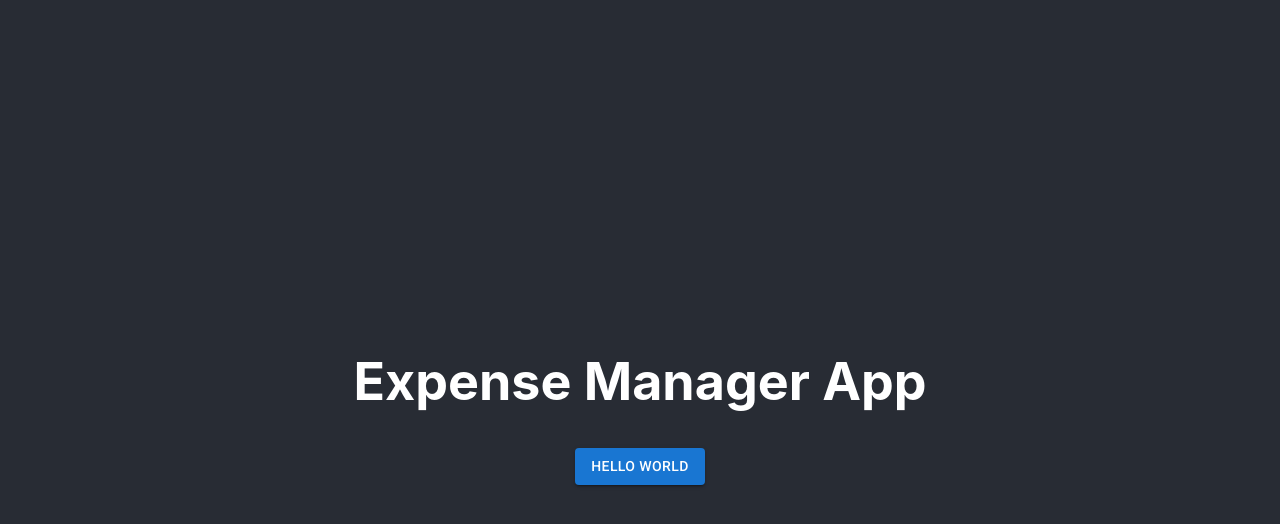
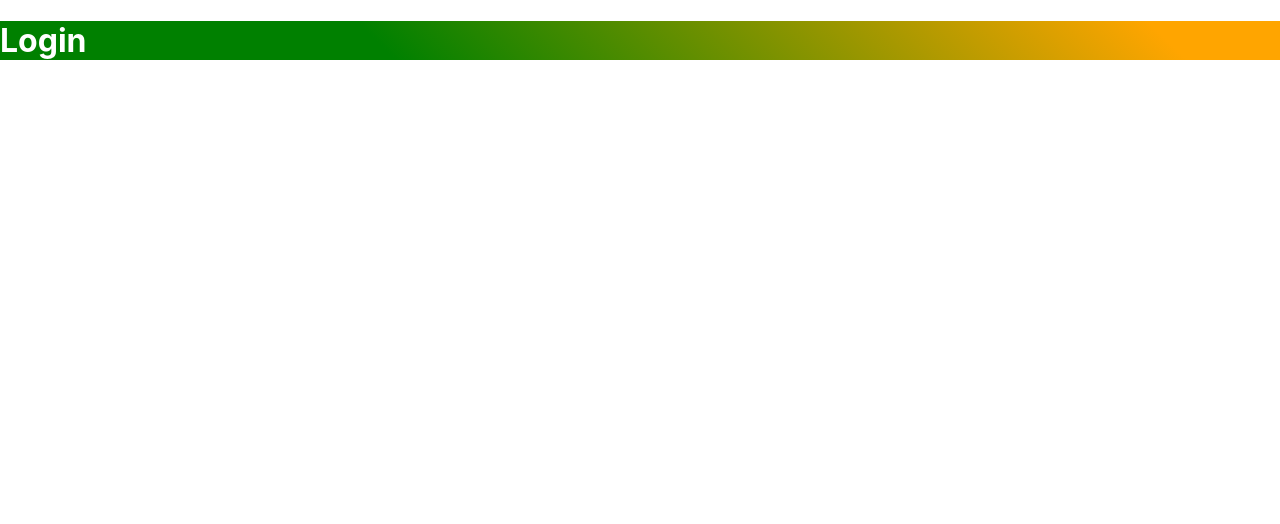
Before and after one commit to muhammadawaisshaikh/expense-manager-app, a React (Create React App) app: page / in a window 1280 px wide. Shown: the top 524 px of the page. Built offline with nearby package versions, Linux system fonts and the light colour scheme.

Commit message:
router provider done with auth modules (#19)

```diff
--- a/package.json
+++ b/package.json
@@ -7,11 +7,13 @@
     "@emotion/styled": "^11.10.4",
     "@fontsource/roboto": "^4.5.8",
     "@mui/material": "^5.10.9",
+    "@mui/styles": "^5.10.9",
     "@testing-library/jest-dom": "^5.16.5",
     "@testing-library/react": "^13.4.0",
     "@testing-library/user-event": "^13.5.0",
     "react": "^18.2.0",
     "react-dom": "^18.2.0",
+    "react-router-dom": "^6.4.2",
     "react-scripts": "5.0.1",
     "web-vitals": "^2.1.4"
   },
--- a/src/App.js
+++ b/src/App.js
@@ -1,15 +1,11 @@
-import logo from './logo.svg';
 import './App.css';
-import Button from '@mui/material/Button';
+import RouterProvider from './core/routes/RouterProvider';
 
 function App() {
   return (
-    <div className="App">
-    <header className="App-header">
-      <h1>Expense Manager App</h1>
-      <Button variant="contained">Hello World</Button>
-    </header>
-  </div>
+    <div>
+      <RouterProvider />
+    </div>
   );
 }
 
--- /dev/null
+++ b/src/core/routes/RouterProvider.js
@@ -0,0 +1,17 @@
+import { BrowserRouter as Router, Route, Routes } from 'react-router-dom';
+import { routes } from './index'
+
+function RouterProvider() {
+  return (
+    <Router>
+      <Routes>
+        {
+          routes.map(route =>
+            <Route key={route.path} path={route.path} element={route.component} />
+          )}
+      </Routes>
+    </Router>
+  )
+}
+
+export default RouterProvider;
--- /dev/null
+++ b/src/core/routes/index.js
@@ -0,0 +1,33 @@
+import Login from "../../pages/auth/login";
+import Signup from "../../pages/auth/signup";
+
+export const routes = [
+    {
+        path: '/',
+        name: "Login",
+        component: <Login />,
+        icon: 'home',
+        show: false
+    },
+    {
+        path: '/auth',
+        name: "Login",
+        component: <Login />,
+        icon: 'home',
+        show: false
+    },
+    {
+        path: '/auth/login',
+        name: "Login",
+        component: <Login />,
+        icon: 'home',
+        show: true
+    },
+    {
+        path: '/auth/signup',
+        name: "Signup",
+        component: <Signup />,
+        icon: 'home',
+        show: true
+    }
+]
--- /dev/null
+++ b/src/pages/auth/login/index.js
@@ -0,0 +1,14 @@
+import React from 'react';
+import Style from './style';
+
+function Login() {
+  const classes = Style();
+
+  return (
+    <div>
+        <h1 className={classes.h1}>Login</h1>
+    </div>
+  );
+}
+
+export default Login;
--- /dev/null
+++ b/src/pages/auth/login/style.js
@@ -0,0 +1,15 @@
+import { makeStyles } from '@mui/styles';
+
+const Style = makeStyles(theme => ({
+    root: {
+        display: 'flex',
+        alignItems: 'center',
+        justifyContent: 'center'
+    },
+    h1: {
+        background: 'linear-gradient(45deg, green 30%, orange 90%)',
+        color: 'white'
+    }
+}));
+
+export default Style;
--- /dev/null
+++ b/src/pages/auth/signup/index.js
@@ -0,0 +1,14 @@
+import React from 'react';
+import Style from './style';
+
+function Signup() {
+  const classes = Style();
+
+  return (
+    <div>
+        <h1 className={classes.h1}>Signup</h1>
+    </div>
+  );
+}
+
+export default Signup;
--- /dev/null
+++ b/src/pages/auth/signup/style.js
@@ -0,0 +1,15 @@
+import { makeStyles } from '@mui/styles';
+
+const Style = makeStyles(theme => ({
+    root: {
+        display: 'flex',
+        alignItems: 'center',
+        justifyContent: 'center'
+    },
+    h1: {
+        background: 'linear-gradient(45deg, green 30%, orange 90%)',
+        color: 'white'
+    }
+}));
+
+export default Style;
```
